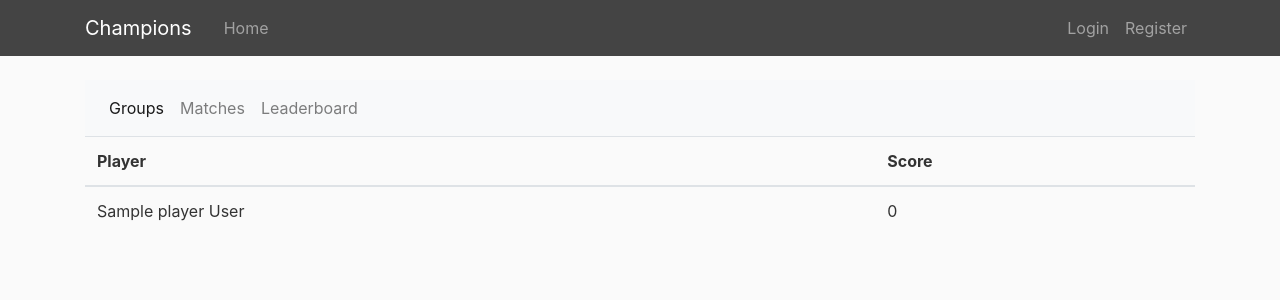
After one commit to doza-daniel/champions_leagues, a Flask app: page /leagues/1/leaderboard in a window 1280 px wide. The commit adds this page. Shown: the top 300 px of the page. Run offline with Flask 2, Linux system fonts and the light colour scheme; tables that the repository leaves empty hold one stand-in row (values such as "Sample post"); some libraries are stand-ins or nearby versions.

Commit message:
added leaderboard in navigation

```diff
--- /dev/null
+++ b/champions_leagues/templates/leagues/leaderboard.html
@@ -0,0 +1,21 @@
+{% extends "leagues/preview_layout.html" %}
+{% block league_preview_content %}
+  <table class="table table-hover">
+    <thead>
+      <th>
+        Player
+      </th>
+      <th>
+        Score
+      </th>
+    </thead>
+    <tbody>
+      {% for player, score in scores.items() %}
+        <tr>
+          <td>{{player}}</td>
+          <td>{{score}}</td>
+        </tr>
+      {% endfor %}
+    </tbody>
+  </table>
+{% endblock league_preview_content %}
--- a/champions_leagues/templates/leagues/preview_layout.html
+++ b/champions_leagues/templates/leagues/preview_layout.html
@@ -10,7 +10,7 @@
           <a class="nav-link" href="{{url_for('leagues.matches', id=league.model.id)}}">Matches</a>
         </li>
         <li class="nav-item">
-          <a class="nav-link" href="#">Leaderboard</a>
+          <a class="nav-link" href="{{url_for('leagues.leaderboard', id=league.model.id)}}">Leaderboard</a>
         </li>
       </ul>
     </div>
--- a/champions_leagues/views/leagues.py
+++ b/champions_leagues/views/leagues.py
@@ -32,6 +32,12 @@ def groups(id):
 
     league = League(id)
     return flask.render_template('leagues/groups.html', league=league, active_phase=active_phase)
+
+@leagues.route("/<id>/leaderboard")
+def leaderboard(id):
+    league = League(id)
+    temporary_scores = {p.name + " " + p.last_name: 0 for p in league.model.players}
+    return flask.render_template('leagues/leaderboard.html', scores=temporary_scores, league=league)
 
 @leagues.route("/<id>/match/<match_id>")
 def match(id, match_id):
```
